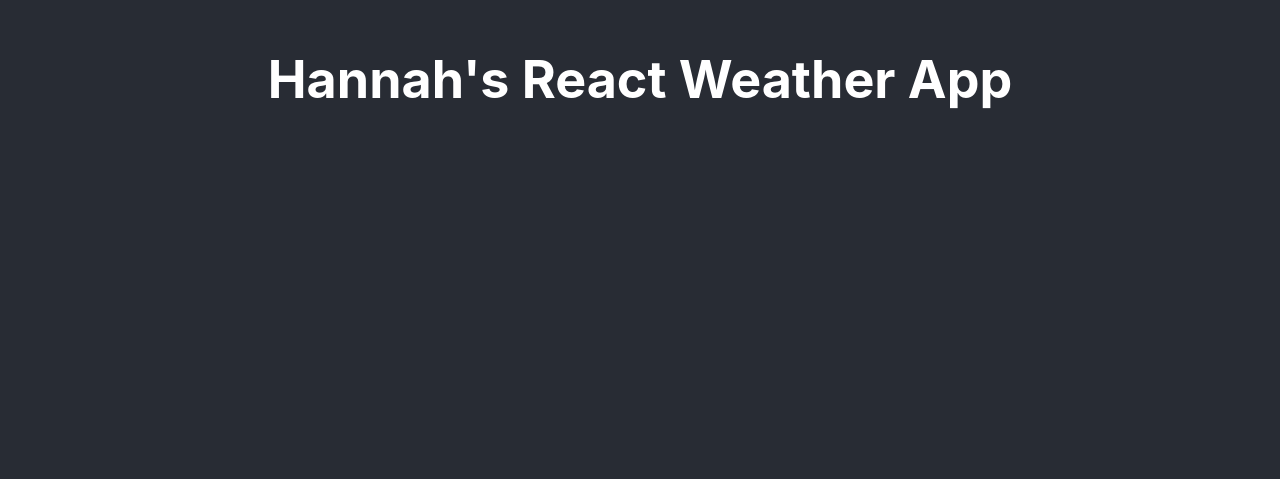
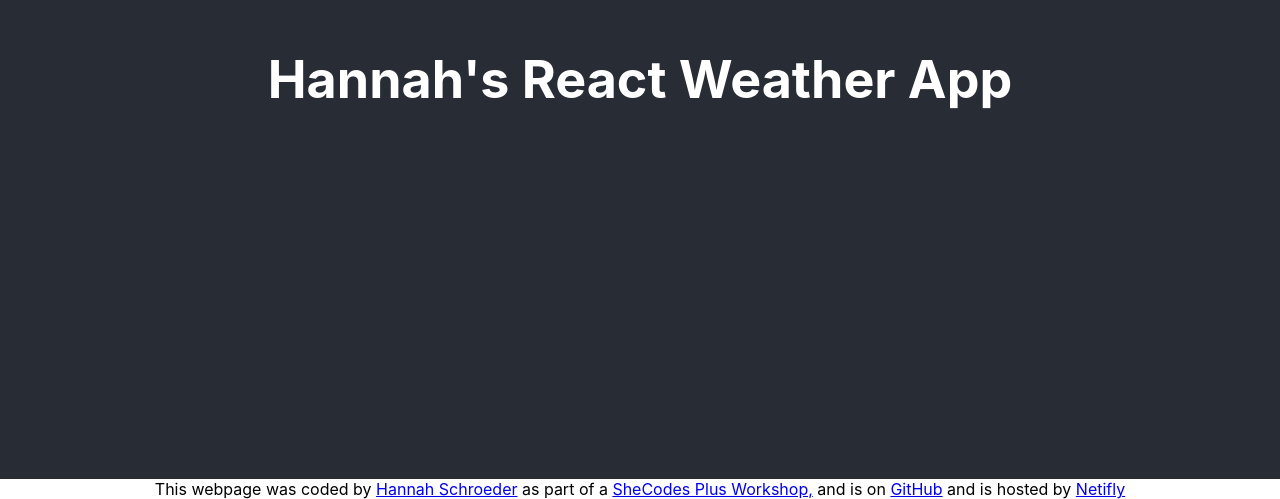
Before and after one commit to h-schroeder-coder/shecodes_react_wk5_1, a React (Create React App) app: page / in a window 1280 px wide. Shown: the part 321-820 px from the top of the page. Built offline with nearby package versions, Linux system fonts and the light colour scheme.

Commit message:
Added the footer

```diff
--- a/src/App.js
+++ b/src/App.js
@@ -6,6 +6,40 @@
       <header className="App-header">
         <h1>Hannah's React Weather App</h1>
       </header>
+      <footer className="App-footer">
+        This webpage was coded by{" "}
+        <a
+          href="https://github.com/h-schroeder-coder"
+          target="_blank"
+          rel="noreferrer"
+        >
+          Hannah Schroeder
+        </a>{" "}
+        as part of a{" "}
+        <a
+          href="https://www.shecodes.io/workshops"
+          target="_blank"
+          rel="noreferrer"
+        >
+          SheCodes Plus Workshop,
+        </a>{" "}
+        and is on{" "}
+        <a
+          href="https://github.com/h-schroeder-coder/shecodes_react_wk5_1"
+          target="_blank"
+          rel="noreferrer"
+        >
+          GitHub
+        </a>{" "}
+        and is hosted by{" "}
+        <a
+          href="https://h-schroeder-react-wk-5-weather-app.netlify.app/"
+          target="_blank"
+          rel="noreferrer"
+        >
+          Netifly
+        </a>
+      </footer>
     </div>
   );
 }
```
